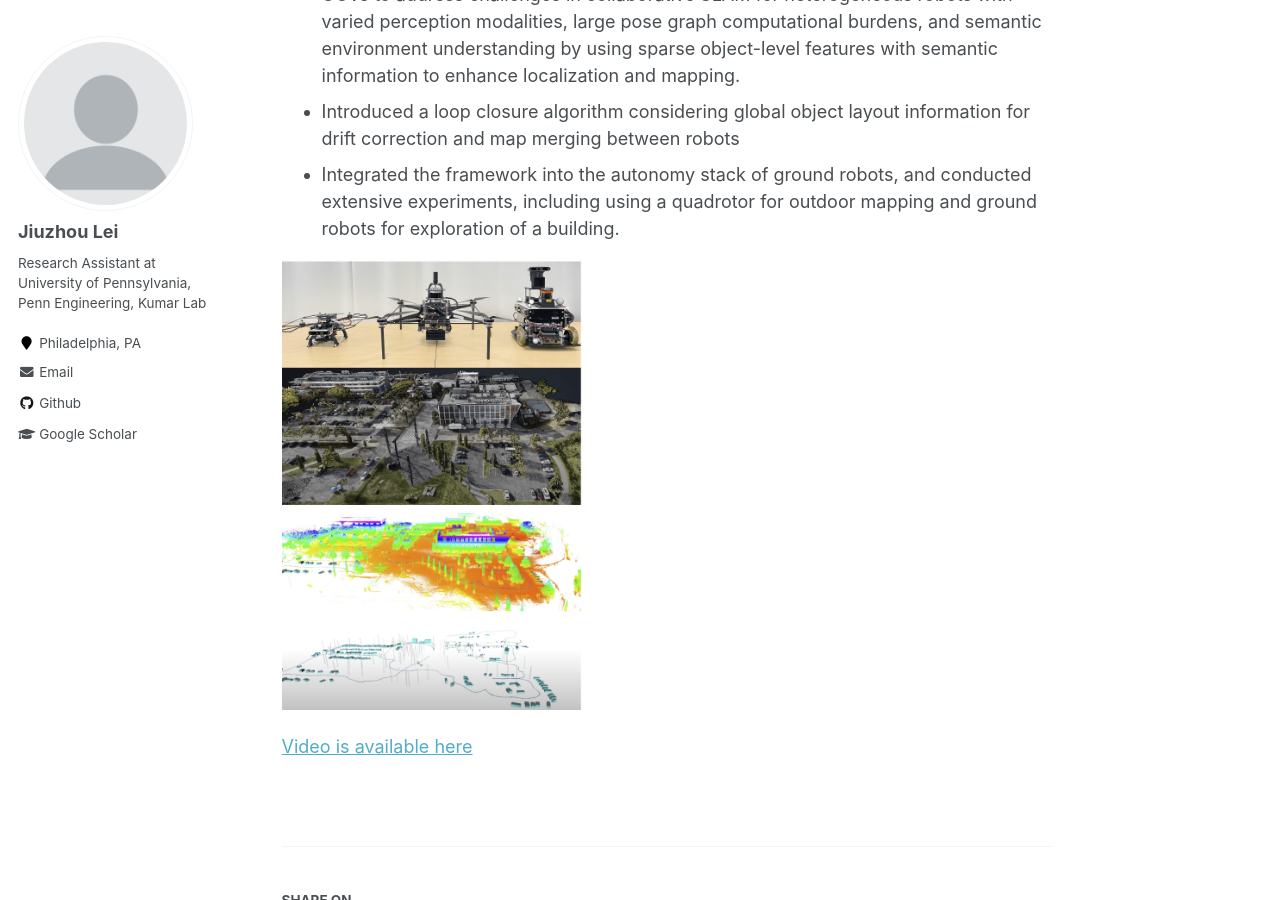
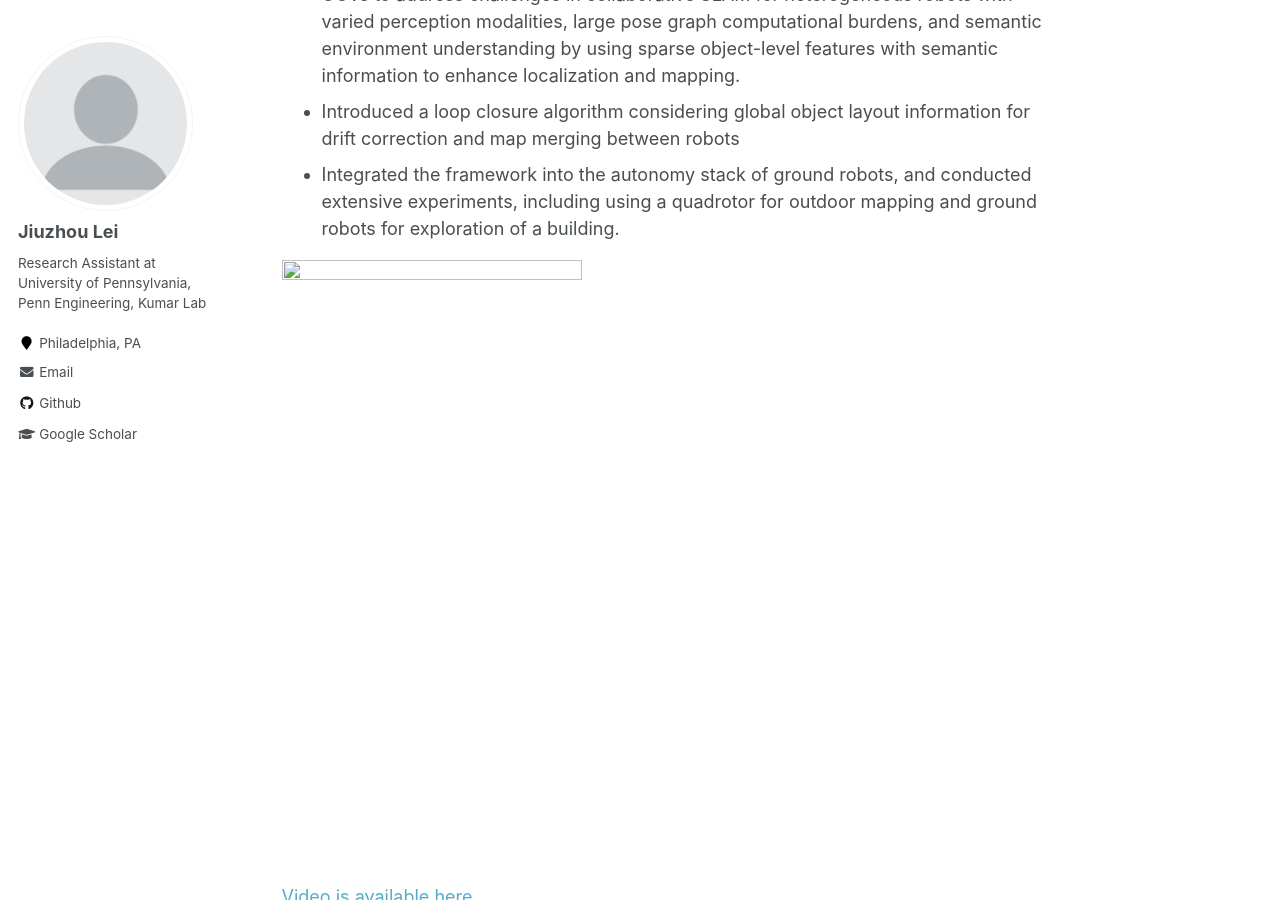
Before and after one commit to RollingOat/jiuzhou_lei.github.io, a Jekyll site: the page built from _portfolio/portfolio-1.md, in a window 1280 px wide and 900 px high, scrolled down 307 px. Built offline with Jekyll 4.4.1, drawn with Linux system fonts in a browser that asks for light colours.

Commit message:
Update portfolio-1.md

```diff
--- a/_portfolio/portfolio-1.md
+++ b/_portfolio/portfolio-1.md
@@ -9,6 +9,6 @@ between robots
 - Integrated the framework into the autonomy stack of ground robots, and conducted extensive experiments, including
 using a quadrotor for outdoor mapping and ground robots for exploration of a building.
 
-<img src='/images/vems-slam-min.png' width=300 height=600>
+<img src='jiuzhou_lei.github.io/images/vems-slam-min.png' width=300 height=600>
 
 [Video is available here](https://drive.google.com/file/d/13pq96vJ-9ApS_JO_fIS_C1X7AZ9kL_yV/view?usp=drive_link)
```
